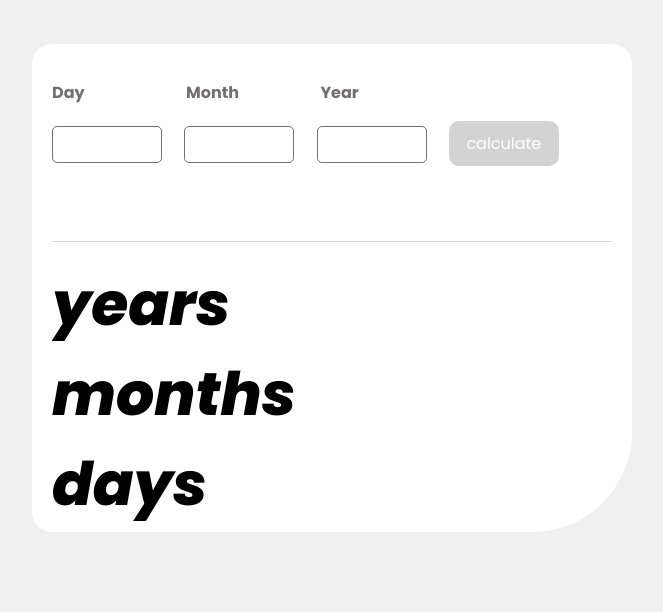
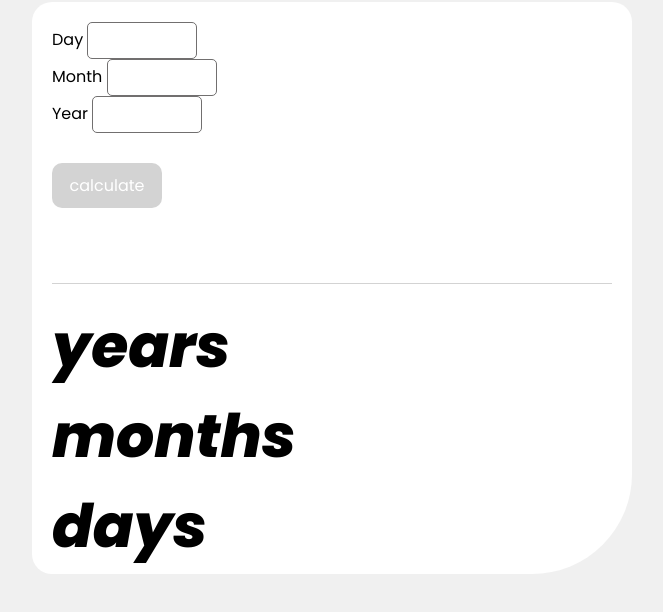
Before and after one commit to elma0101/age-calculator, a plain HTML site: page index.html in a window 1280 px wide. Shown: the whole page, without its empty margins (308-971 px from the left). Drawn offline with Linux system fonts and the light colour scheme.

Commit message:
Update index.html

```diff
--- a/index.html
+++ b/index.html
@@ -17,20 +17,32 @@
     <script src="index.js"></script>
     <div class="container">
         <div class="block">
-            <div class="date" id="myH1">
-                <p>Day</p>
-                <p>Month</p>
-                <p>Year</p>
-            </div>
 
-            <form action="">
-                <input type="number" id="Day1" class="input">
-                <input type="number" id="Month1" class="input">
-                <input type="number" id="Year1" class="input">
-                <input type="submit" value="calculate" onclick="set_age()" class="input" id="submit">
-                <br><br>
+
+            <form >
+                <div class="values">
+                <div class="group">
+                  <label for="Day1">Day</label>
+                  <input type="number" id="Day1" class="input">
+                </div>
+                <div class="group">
+                  <label for="Day1">Month</label>
+                  <input type="number" id="Month1" class="input">
+                </div>
+                <div class="group">
+                   <label for="Day1">Year</label>
+                   <input type="number" id="Year1" class="input">
+                </div>
+                <div class="group">
+
+                <input type="submit" value="calculate" onclick="set_age()" class="input" id="submit" style="margin-top: 30px;">
+                </div>
+
+                </div><br>
                 <p id="error"></p>
             </form>
+
+
             <div class="date2">
                 <p id="Year" class="new" ></p>
                 <p style="font-style: italic;">years</p><br><br><br>
```
